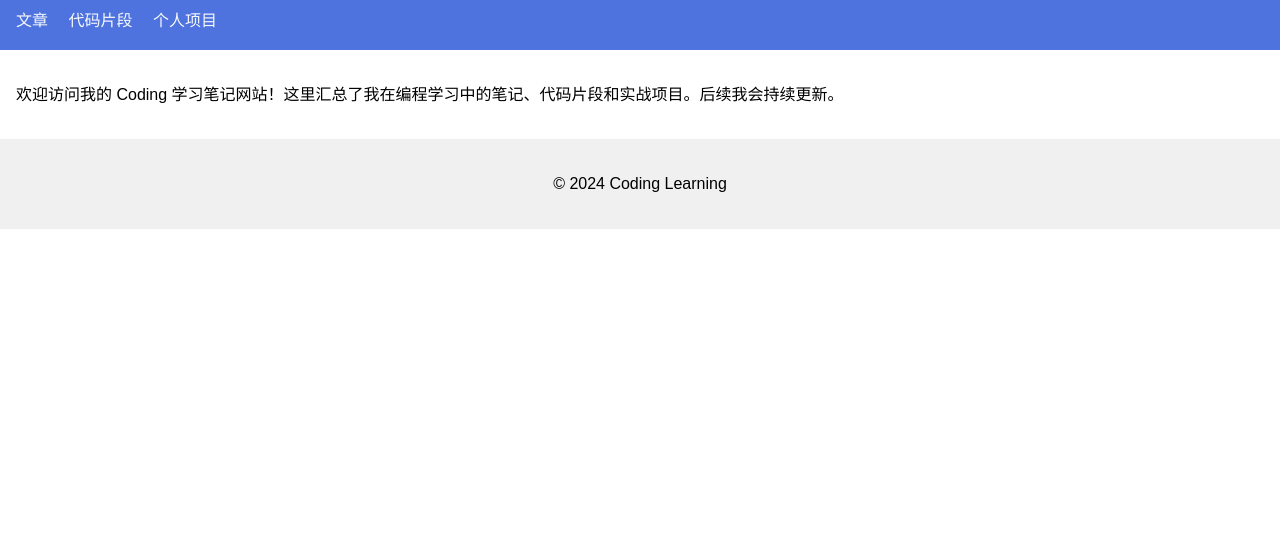
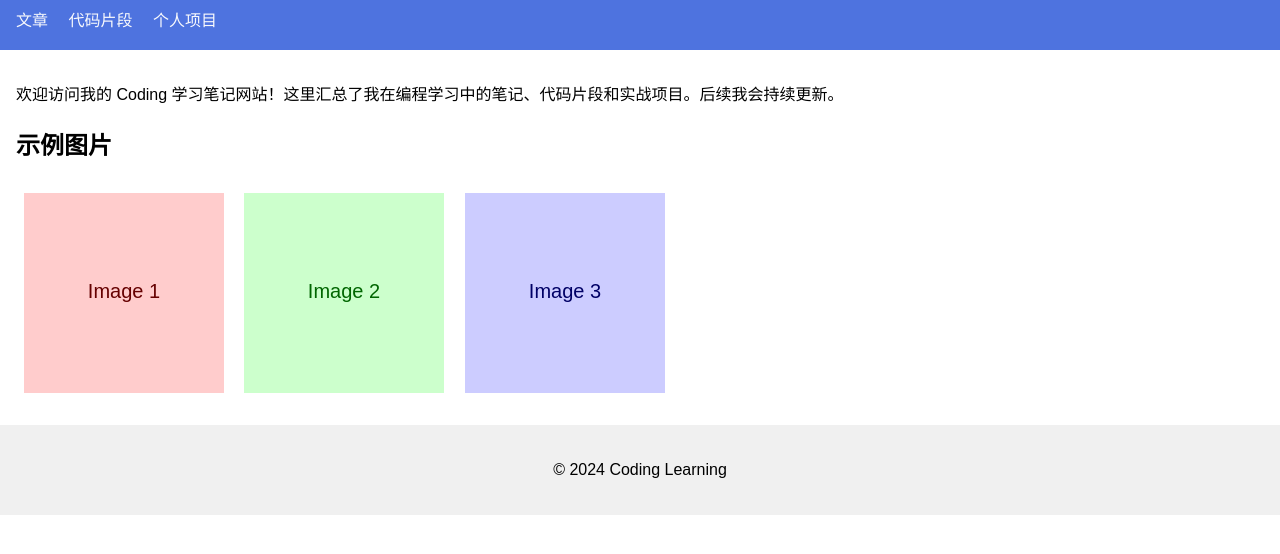
Before and after one commit to JackWangWP/WP-Codex-Test, a plain HTML site: page index.html in a window 1280 px wide. Shown: the part 102-656 px from the top of the page. Drawn offline with Linux system fonts and the light colour scheme.

Commit message:
Add image gallery

```diff
--- a/assets/style.css
+++ b/assets/style.css
@@ -30,3 +30,8 @@ footer {
   padding: 1rem;
   background-color: #f0f0f0;
 }
+
+.gallery img {
+  max-width: 200px;
+  margin: 0.5rem;
+}
--- a/index.html
+++ b/index.html
@@ -18,6 +18,12 @@
     <section class="intro">
       <p>欢迎访问我的 Coding 学习笔记网站！这里汇总了我在编程学习中的笔记、代码片段和实战项目。后续我会持续更新。</p>
     </section>
+    <section class="gallery">
+      <h2>示例图片</h2>
+      <img src="assets/images/image1.svg" alt="示例图片 1" />
+      <img src="assets/images/image2.svg" alt="示例图片 2" />
+      <img src="assets/images/image3.svg" alt="示例图片 3" />
+    </section>
   </main>
   <footer>
     <p>&copy; 2024 Coding Learning</p>
```
Also changed, not shown: assets/images/image1.svg (added), assets/images/image2.svg (added), assets/images/image3.svg (added), 1 other file.
